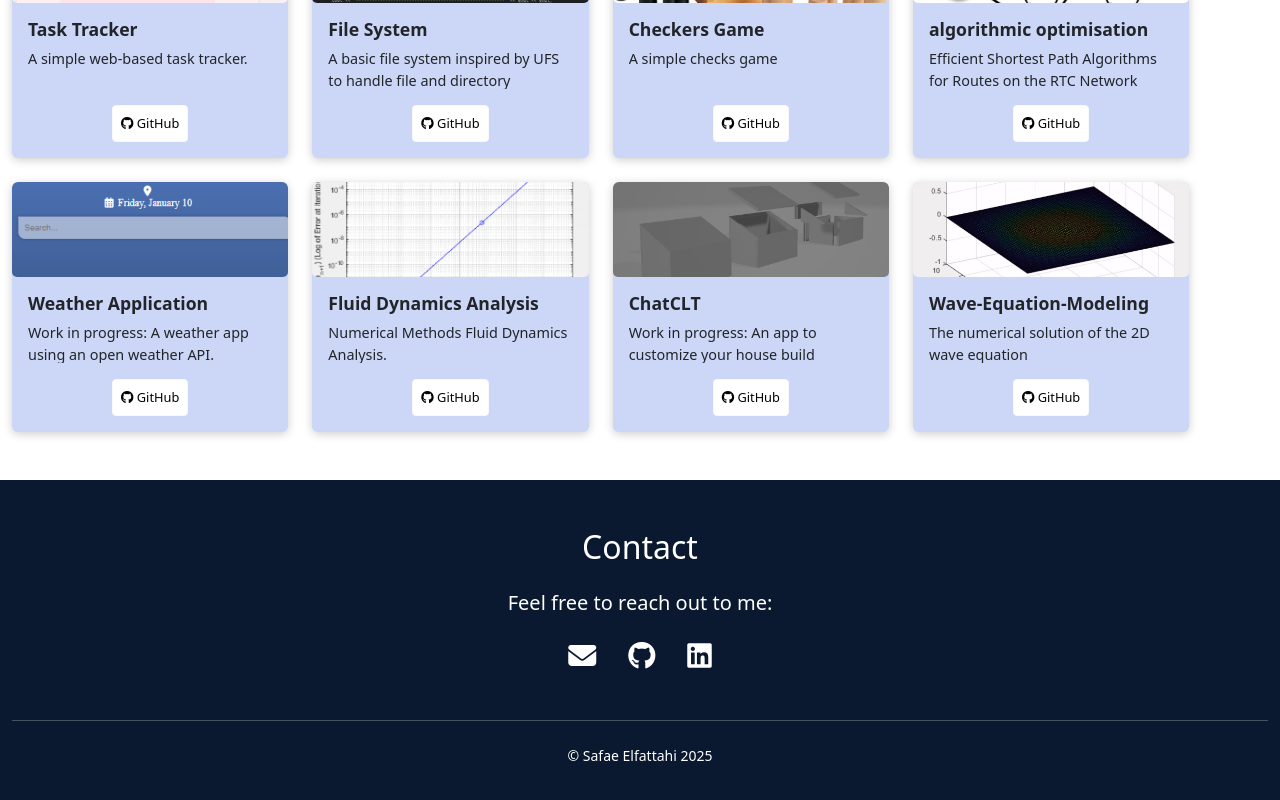
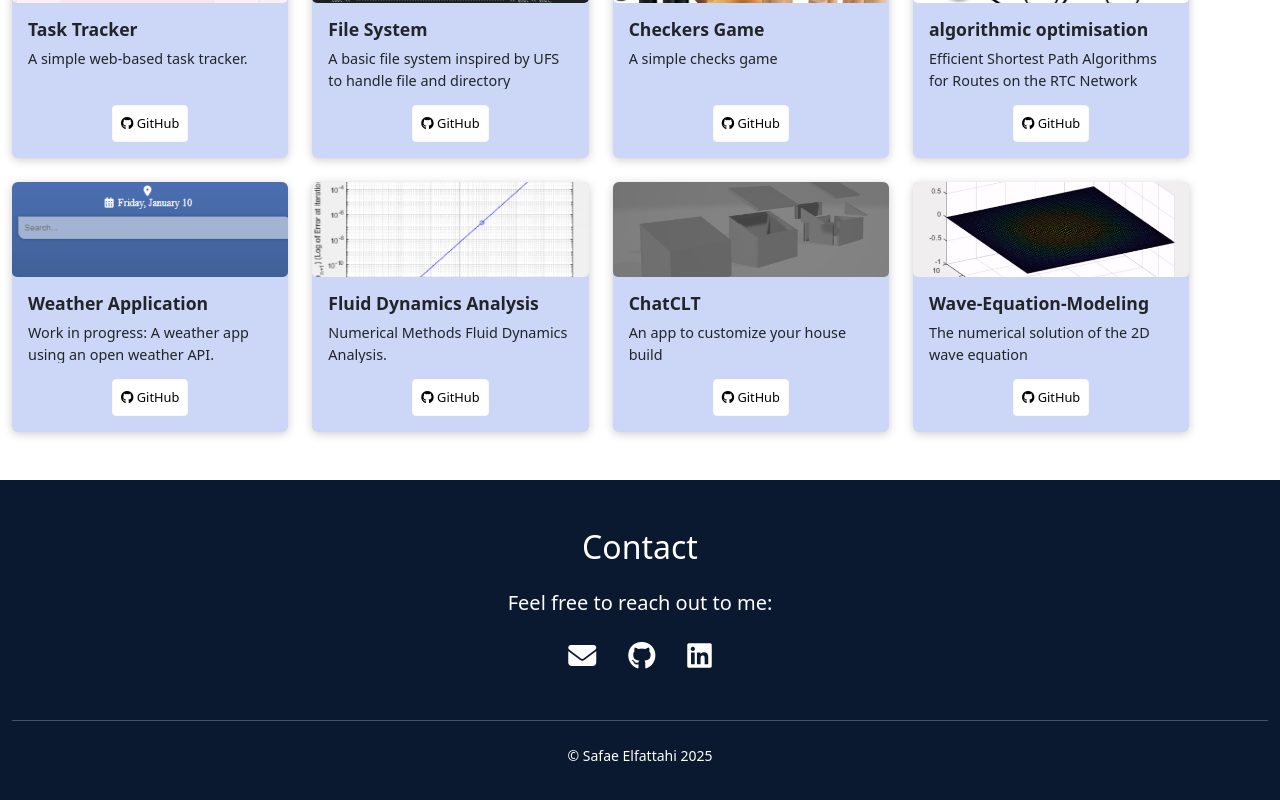
Before and after one commit to saelf9/Portfolio, a Vue app: page / in a window 1280 px wide. Shown: the part 2995-3795 px from the top of the page. Built offline with nearby package versions, Linux system fonts and the light colour scheme.

Commit message:
changed css for projects added links

```diff
--- a/src/components/Projects.vue
+++ b/src/components/Projects.vue
@@ -139,9 +139,9 @@ export default {
         },
         {
           title: "ChatCLT",
-          description: "Work in progress: An app to customize your house build",
+          description: "An app to customize your house build",
           stack: "java, Swing, UML",
-          github: "https://github.com/saelf9/Task-tracker",
+          github: "https://github.com/saelf9/ChalCLT",
           image: chalet,
         },
         {
@@ -163,6 +163,10 @@ export default {
   padding-bottom: 40px;
 }
 
+.projects-section:hover h2 {
+  color: orange; /* Change the title color to orange when the section is hovered */
+  transition: color 0.3s ease; /* Smooth transition */
+}
 /* Featured Projects Zigzag Layout */
 .featured-projects {
   display: flex;
@@ -286,4 +290,8 @@ export default {
   margin-top: auto;
   z-index: 1;
 }
+.small-card:hover {
+  transform: translateY(-10px);
+  box-shadow: 15px 15px 50px rgba(0, 65, 185, 0.3), -15px -15px 50px rgba(0, 0, 0, 0.1);
+}
 </style>
```
